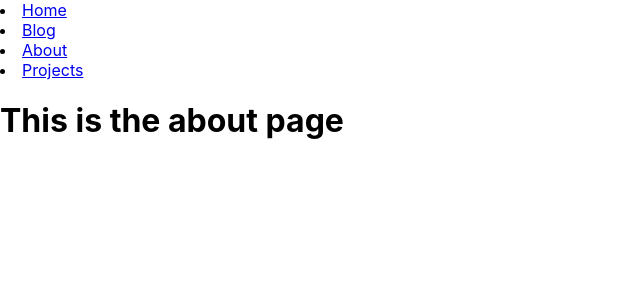
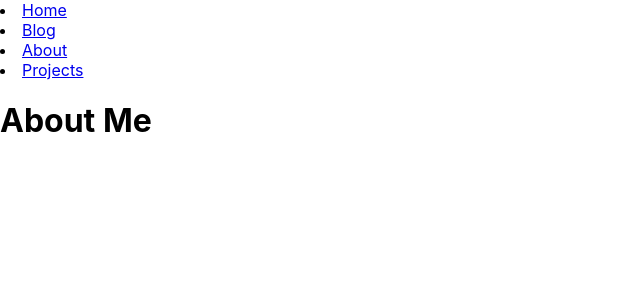
Before and after one commit to WDI-SEA/react-router-portfolio, a React (Create React App) app: page /about in a window 1280 px wide. Shown: the top 300 px of the page, without its empty margins (0-640 px from the left). Built offline with nearby package versions, Linux system fonts and the light colour scheme.

Commit message:
saving in case internet dies on me again

```diff
--- a/src/components/pages/About.js
+++ b/src/components/pages/About.js
@@ -4,7 +4,7 @@ export default class About extends Component {
     render() {
         return (
             <div>
-                <h1>This is the about page</h1>
+                <h1>About Me</h1>
             </div>
         )
     }
```
Also changed, not shown: src/css/Home.css (added).
